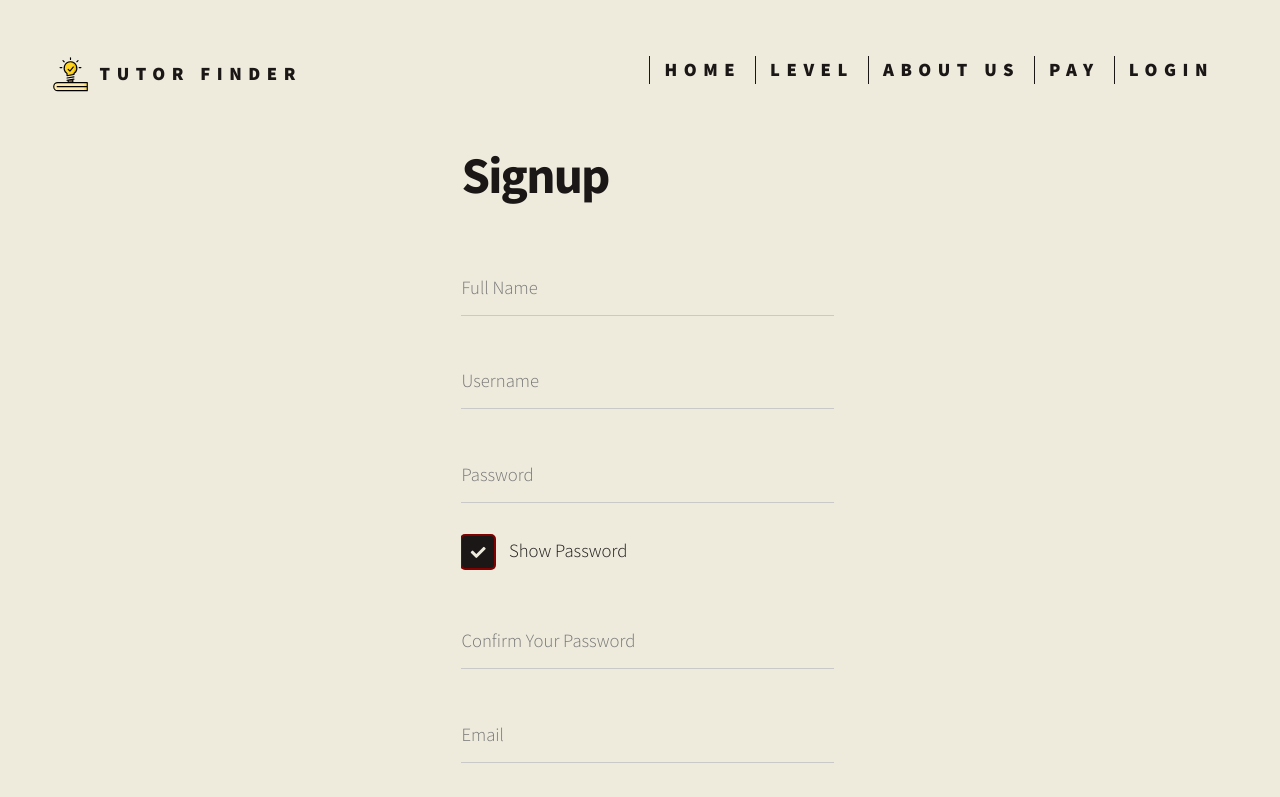
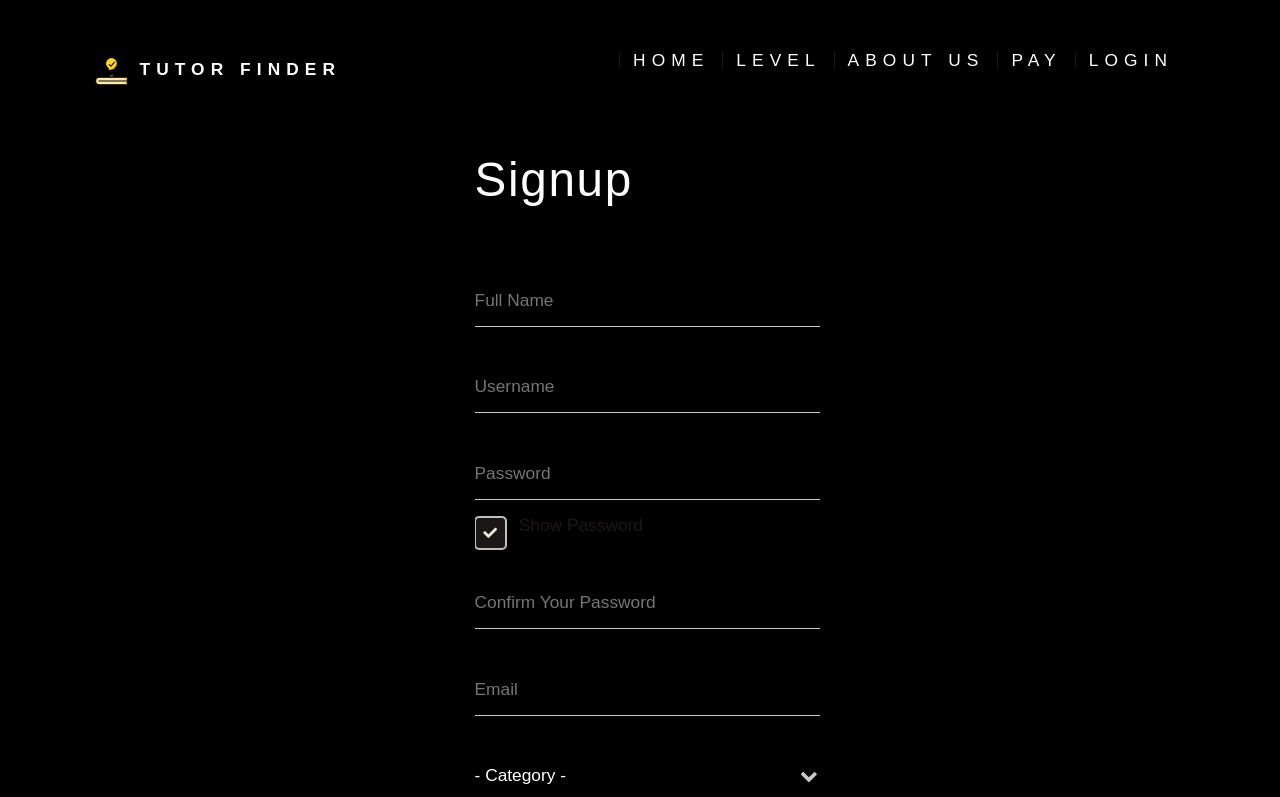
Before and after one commit to Shahreen17/tutorseeker, a plain HTML site: page info2302_Final-master/project/signup.html in a window 1280 px wide. Both pictures are taken after a click on the label "Show Password". Shown: the top 797 px of the page. Drawn offline with nearby package versions, Linux system fonts and the light colour scheme.

Commit message:
Update style.css

```diff
--- a/info2302_Final-master/project/assets/css/style.css
+++ b/info2302_Final-master/project/assets/css/style.css
@@ -5,9 +5,7 @@
   margin: 0;
   padding: 0;
   border: 0;
-  font-size: 100%;
-  font: inherit;
-  vertical-align: baseline;
+  font-family: "Montserrat", sans-serif;
 }
 
 *,
@@ -21,32 +19,32 @@ html {
 }
 
 body {
-  background-color: #eeebdd;
+background-color: #000000;
 }
 
 body,
 input,
 select,
 textarea {
-  color: #1b1717;
-  font-family: "Source Sans Pro", sans-serif;
-  font-size: 14pt;
-  font-weight: 300;
-  line-height: 1.75;
+  color: #ffffff;
+  font-family: "Montserrat", sans-serif;
+  font-size: 13pt;
+  font-weight: 100;
+  line-height: 1.0;
 }
 
 /* Font */
 
 h1 {
   font-size: 2.75em;
-  font-weight: 700;
-  line-height: 1.3;
+  font-weight: 500;
+  line-height: 2.0;
   margin: 0 0 1em 0;
-  letter-spacing: -0.035em;
+  letter-spacing: 0.035em;
 }
 
 h1 a {
-  color: inherit;
+  color: #ffffff;
 }
 
 h2,
@@ -54,23 +52,26 @@ h3,
 h4,
 h5,
 h6 {
-  font-weight: 900;
-  line-height: 1.5;
+  font-weight: 500;
+  line-height: 1.0;
   margin: 0 0 2em 0;
   text-transform: uppercase;
   letter-spacing: 0.35em;
+  color: #ffffff;
 }
+
 
 h2 a,
 h3 a,
 h4 a,
 h5 a,
 h6 a {
-  color: inherit;
+  color: #ffffff;
 }
 
 h2 {
   font-size: 1.1em;
+  color: #000000;
 }
 
 h3 {
@@ -99,7 +100,7 @@ a {
 }
 
 a:hover {
-  color: #810000 !important;
+  color: #C0C0C0 !important;
 }
 
 /* List */
@@ -562,7 +563,7 @@ header nav h3 {
 }
 
 .tiles article:hover > .image::before {
-  background-color: #630000;
+  background-color: #eeebdd;
   opacity: 0.35;
 }
 
@@ -625,7 +626,7 @@ header nav h3 {
 }
 
 .tiles article.about-us:hover > .image::before {
-  background-color: #630000;
+  background-color: #eeebdd;
   opacity: 0.8;
 }
 
@@ -678,8 +679,8 @@ input[type="email"]:focus,
 input[type="tel"]:focus,
 select:focus,
 textarea:focus {
-  border-bottom-color: #810000;
-  box-shadow: inset 0 -1px 0 0 #810000;
+  border-bottom-color: #C0C0C0;
+  box-shadow: inset 0 -1px 0 0 #C0C0C0;
 }
 
 input[type="checkbox"],
@@ -749,8 +750,8 @@ input[type="radio"]:checked + label:before {
 
 input[type="checkbox"]:focus + label:before,
 input[type="radio"]:focus + label:before {
-  border-color: #810000;
-  box-shadow: 0 0 0 1px #810000;
+  border-color: #C0C0C0;
+  box-shadow: 0 0 0 1px #C0C0C0;
 }
 
 input[type="checkbox"] + label:before {
@@ -824,8 +825,8 @@ input[type="reset"]:hover,
 input[type="button"]:hover,
 button:hover,
 .button:hover {
-  color: #810000 !important;
-  box-shadow: inset 0 0 0 2px #810000;
+  color: #C0C0C0 !important;
+  box-shadow: inset 0 0 0 2px #C0C0C0;
 }
 
 input[type="submit"].primary,
@@ -843,14 +844,14 @@ input[type="reset"].primary:hover,
 input[type="button"].primary:hover,
 button.primary:hover,
 .button.primary:hover {
-  background-color: #810000;
+  background-color: #C0C0C0;
 }
 
 /* Footer */
 
 footer {
   padding: 5em 0 6em 0;
-  background-color: #f6f6f6;
+  background-color: #f0f0f0;
 }
 
 footer .inner {
@@ -893,7 +894,7 @@ footer .inner .copyright li:first-child {
 }
 
 footer .inner .copyright a {
-  color: inherit;
+  color: 000000;
 }
 
 ul.icons {
@@ -946,8 +947,8 @@ ul.icons li {
 }
 
 .icon.follow:hover {
-  color: #810000;
-  border-color: #810000;
+  color: #000000;
+  border-color: #C0C0C0;
 }
 
 .icon > .label {
```
